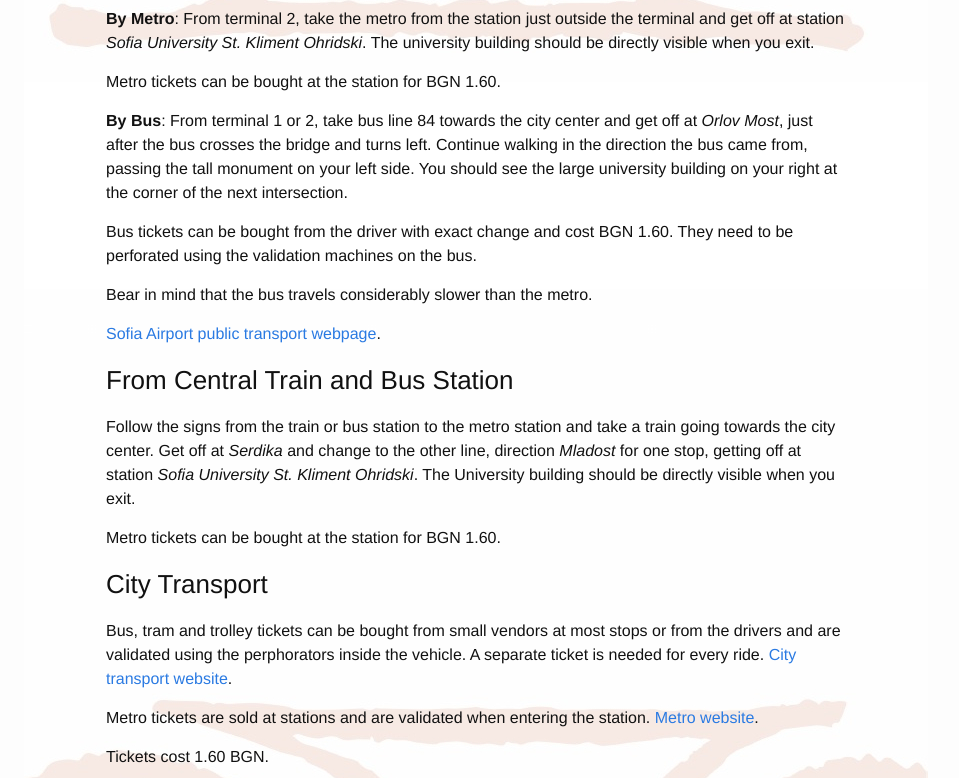
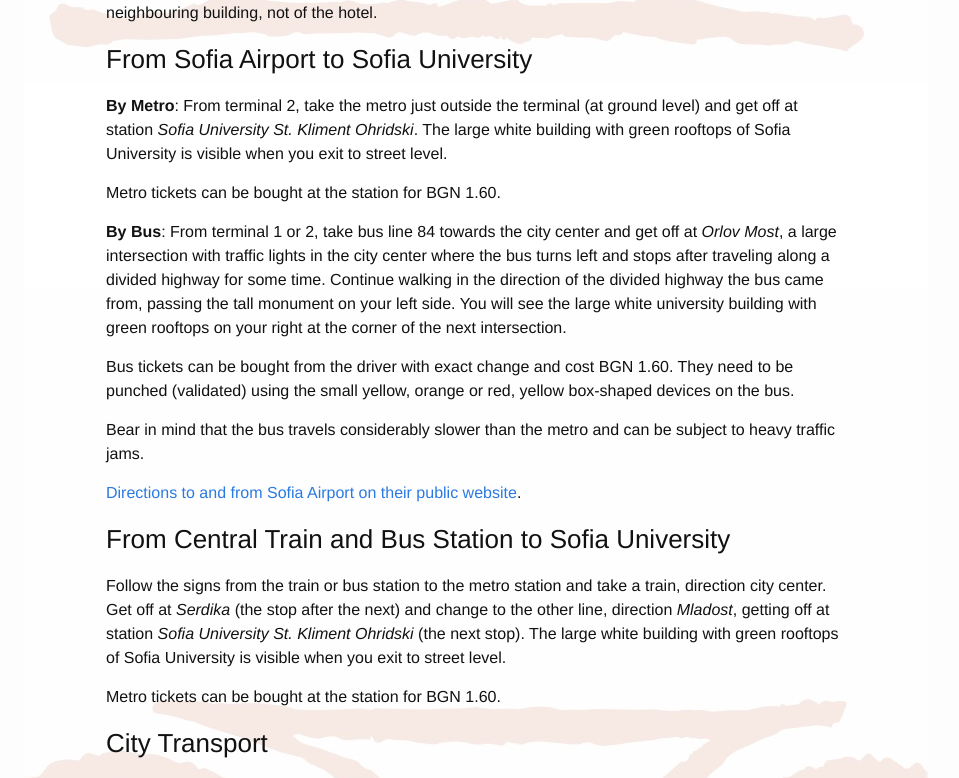
Before and after one commit to balkan-archaeology/balkan-archaeology.github.io, a Jekyll site: the page built from locations.md, in a window 1280 px wide and 1400 px high, scrolled down 608 px. Shown: the part 303-1081 px from the top of the window, without its empty margins (164-1123 px from the left). Built offline with Jekyll 4.4.1, drawn with Linux system fonts in a browser that asks for light colours; some of the changed text lies outside the part shown.

Commit message:
Clear up locations text.

```diff
--- a/locations.md
+++ b/locations.md
@@ -9,51 +9,61 @@
 | **National Archaeological Museum** | *ul. Saborna 2* |
 
 Locations are within walking distance (10 minutes by foot) from each
-other.
+other, as can be seen in the interactive map below. The little
+circular icons are clickable.
 
 <center><iframe
 src="https://www.google.com/maps/d/embed?mid=12ro2QmAxhpADmznHH2waVK1YlXM"
 width="90%" height="480" frameborder="0" style="border:0"></iframe></center>
 
-### From Sofia Airport
+NB: Clicking on the hotel (the circle with a bed in it on the above map) may show a photograph of a neighbouring building, not of the hotel.
 
-**By Metro**: From terminal 2, take the metro from the station just
-outside the terminal and get off at station *Sofia University
-St. Kliment Ohridski*. The university building should be directly
-visible when you exit.
+### From Sofia Airport to Sofia University
+
+**By Metro**: From terminal 2, take the metro just outside the
+terminal (at ground level) and get off at station *Sofia University
+St. Kliment Ohridski*. The large white building with green rooftops of
+Sofia University is visible when you exit to street level.
 
 Metro tickets can be bought at the station for BGN 1.60.
 
 **By Bus**: From terminal 1 or 2, take bus line 84 towards the city
-center and get off at *Orlov Most*, just after the bus crosses the
-bridge and turns left. Continue walking in the direction the bus came
-from, passing the tall monument on your left side. You should see the
-large university building on your right at the corner of the next
-intersection.
+center and get off at *Orlov Most*, a large intersection with traffic
+lights in the city center where the bus turns left and stops after
+traveling along a divided highway for some time. Continue walking in
+the direction of the divided highway the bus came from, passing the
+tall monument on your left side. You will see the large white
+university building with green rooftops on your right at the corner of
+the next intersection.
 
 Bus tickets can be bought from the driver with exact change and cost
-BGN 1.60. They need to be perforated using the validation machines on
-the bus.
+BGN 1.60. They need to be punched (validated) using the small yellow,
+orange or red, yellow box-shaped devices on the bus.
 
-Bear in mind that the bus travels considerably slower than the metro.
+Bear in mind that the bus travels considerably slower than the metro
+and can be subject to heavy traffic jams.
 
-[Sofia Airport public transport webpage](http://www.sofia-airport.bg/en/passengers/and-airport/public-transport).
+[Directions to and from Sofia Airport on their public
+website](http://www.sofia-airport.bg/en/passengers/and-airport/public-transport).
 
-### From Central Train and Bus Station
+### From Central Train and Bus Station to Sofia University
 
 Follow the signs from the train or bus station to the metro station
-and take a train going towards the city center. Get off at *Serdika*
-and change to the other line, direction *Mladost* for one stop,
-getting off at station *Sofia University St. Kliment Ohridski*. The
-University building should be directly visible when you exit.
+and take a train, direction city center. Get off at *Serdika* (the
+stop after the next) and change to the other line, direction
+*Mladost*, getting off at station *Sofia University St. Kliment
+Ohridski* (the next stop). The large white building with green
+rooftops of Sofia University is visible when you exit to street level.
 
 Metro tickets can be bought at the station for BGN 1.60.
 
 ### City Transport
 
 Bus, tram and trolley tickets can be bought from small vendors at most
-stops or from the drivers and are validated using the perphorators
-inside the vehicle. A separate ticket is needed for every ride.
+stops or from the drivers and are validated using the punches (small
+red, yellow or orange box-shaped devices) inside the vehicle. A
+separate ticket is needed for every ride.
+
 [City transport website](https://www.sofiatraffic.bg/en/transport/121/marshrutna-mrezha).
 
 Metro tickets are sold at stations and are validated when entering the
```
